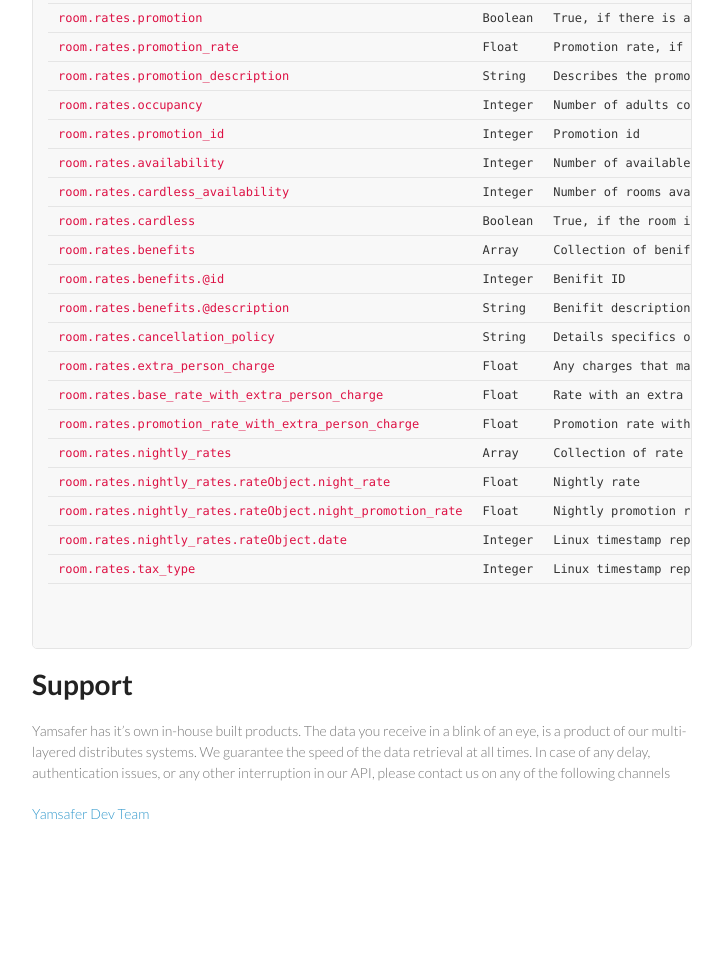
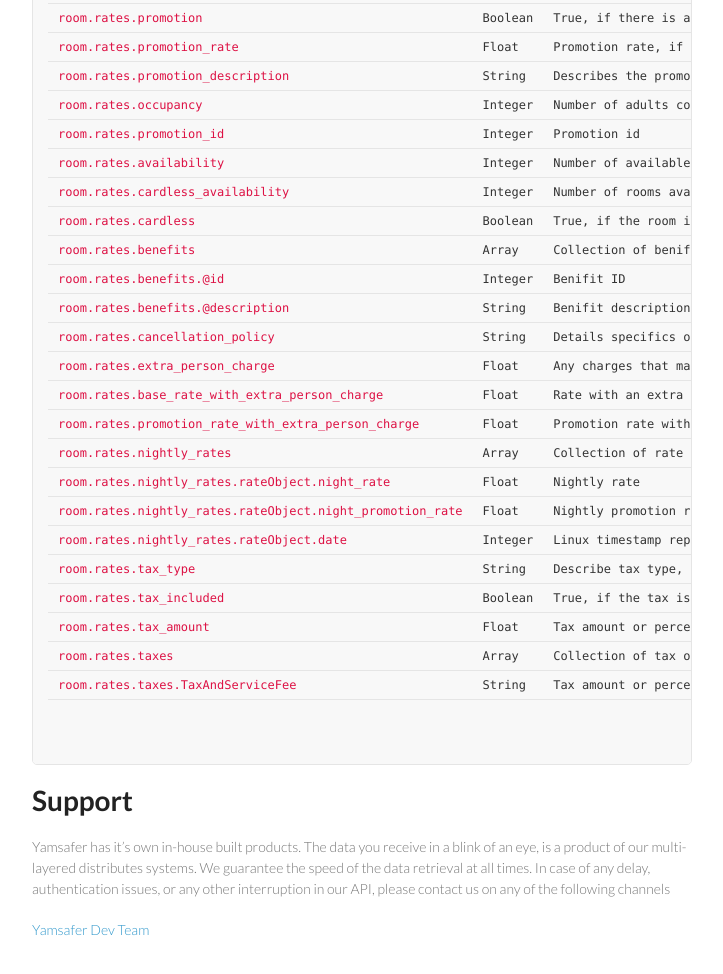
Before and after one commit to mkalboneh/yamsaferAPI.github.io, a plain HTML site: page index.html in a window 1280 px wide. Shown: the part 6592-7566 px from the top of the page, without its empty margins (448-1171 px from the left). Before the commit the page ends 7466 px from the top, so only its background shows below. Drawn offline with nearby package versions, Linux system fonts and the light colour scheme.

Commit message:
Update index.html

```diff
--- a/index.html
+++ b/index.html
@@ -1432,9 +1432,37 @@ ul.subnav {
                             <tr>
                                 <td class="s1">room.rates.tax_type</td>
 
-                                <td>Integer</td>
-
-                                <td>Linux timestamp representing one night</td>
+                                <td>String</td>
+
+                                <td>Describe tax type, amount or percentage</td>
+                            </tr>
+                            <tr>
+                                <td class="s1">room.rates.tax_included</td>
+
+                                <td>Boolean</td>
+
+                                <td>True, if the tax is included in the base rate</td>
+                            </tr>
+                            <tr>
+                                <td class="s1">room.rates.tax_amount</td>
+
+                                <td>Float</td>
+
+                                <td>Tax amount or percentage</td>
+                            </tr>
+                            <tr>
+                                <td class="s1">room.rates.taxes</td>
+
+                                <td>Array</td>
+
+                                <td>Collection of tax objects</td>
+                            </tr>
+                            <tr>
+                                <td class="s1">room.rates.taxes.TaxAndServiceFee</td>
+
+                                <td>String</td>
+
+                                <td>Tax amount or percentage</td>
                             </tr>
                         </table>
                     </pre>
```
